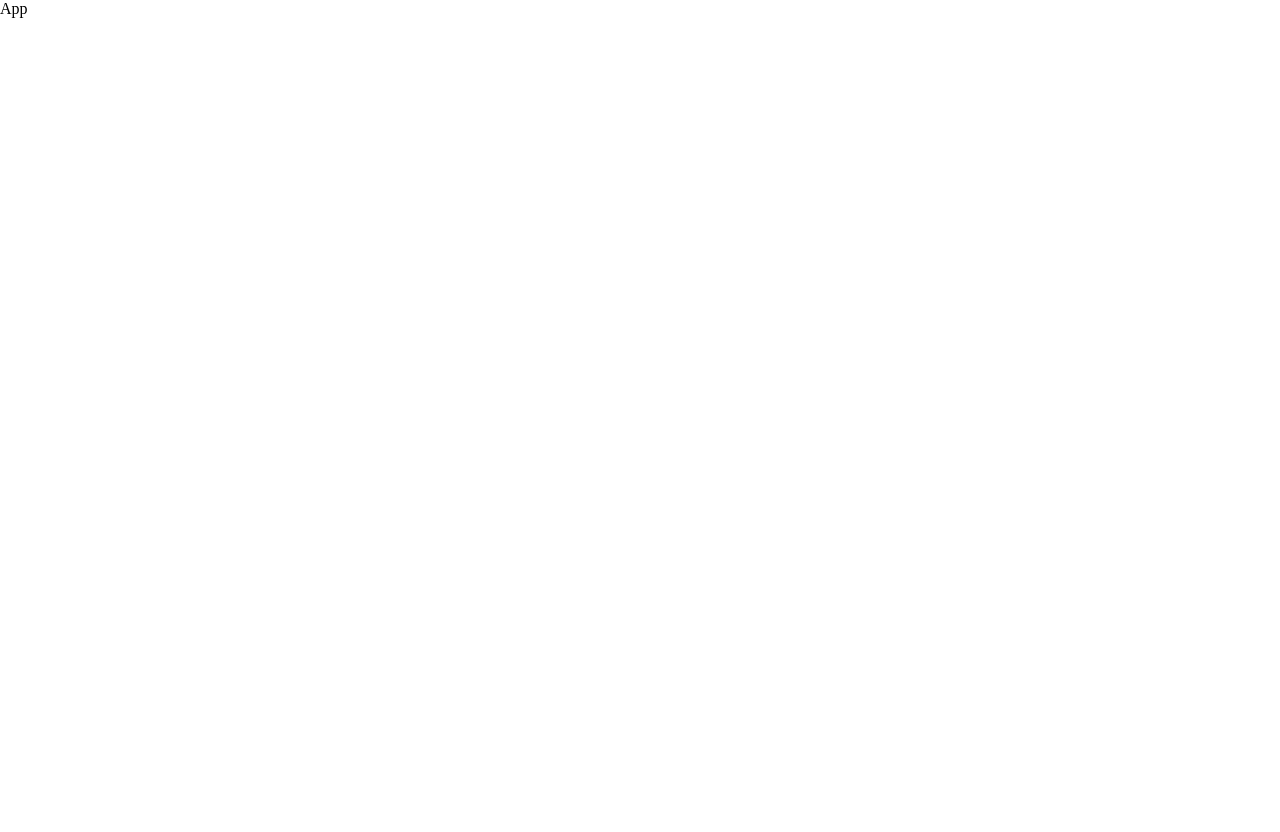
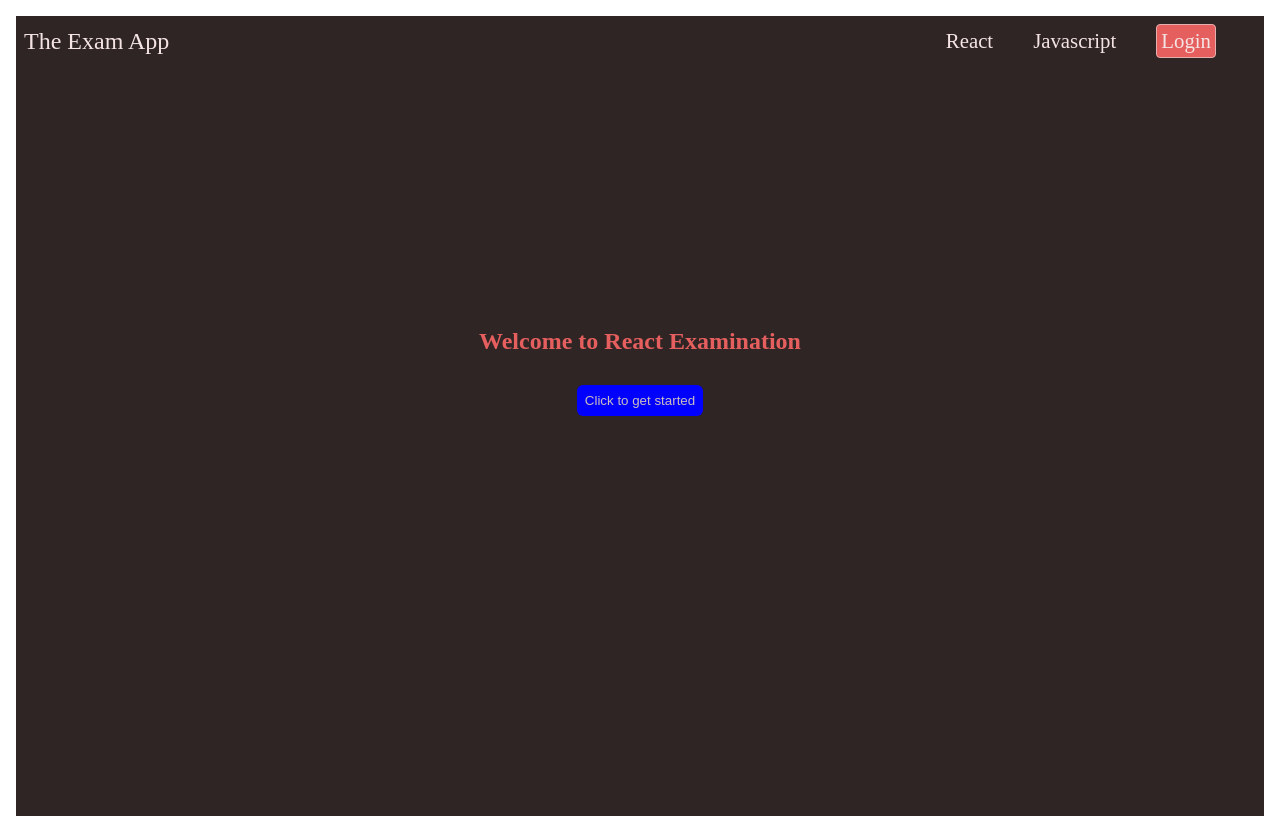
Before and after one commit to Bolaji87/Exam-app, a React (Vite) app: page / in a window 1280 px wide. Before the commit the page ends 800 px from the top, so only its background shows below. Built offline with nearby package versions, Linux system fonts and the light colour scheme.

Commit message:
feat: call appRoutes and map it inside BrowserRouter,Routes and Route from react-router

```diff
--- a/src/App.jsx
+++ b/src/App.jsx
@@ -1,7 +1,24 @@
 import React from "react";
+import { BrowserRouter, Routes, Route } from "react-router-dom";
+
+import { appRoutes } from "./Logic/routes";
 
 function App() {
-  return <div>App</div>;
+  return (
+    <div>
+      <BrowserRouter>
+        <Routes>
+          {appRoutes.map((route) => (
+            <Route
+              key={route.path}
+              path={route.path}
+              element={<route.component />}
+            />
+          ))}
+        </Routes>
+      </BrowserRouter>
+    </div>
+  );
 }
 
 export default App;
```
